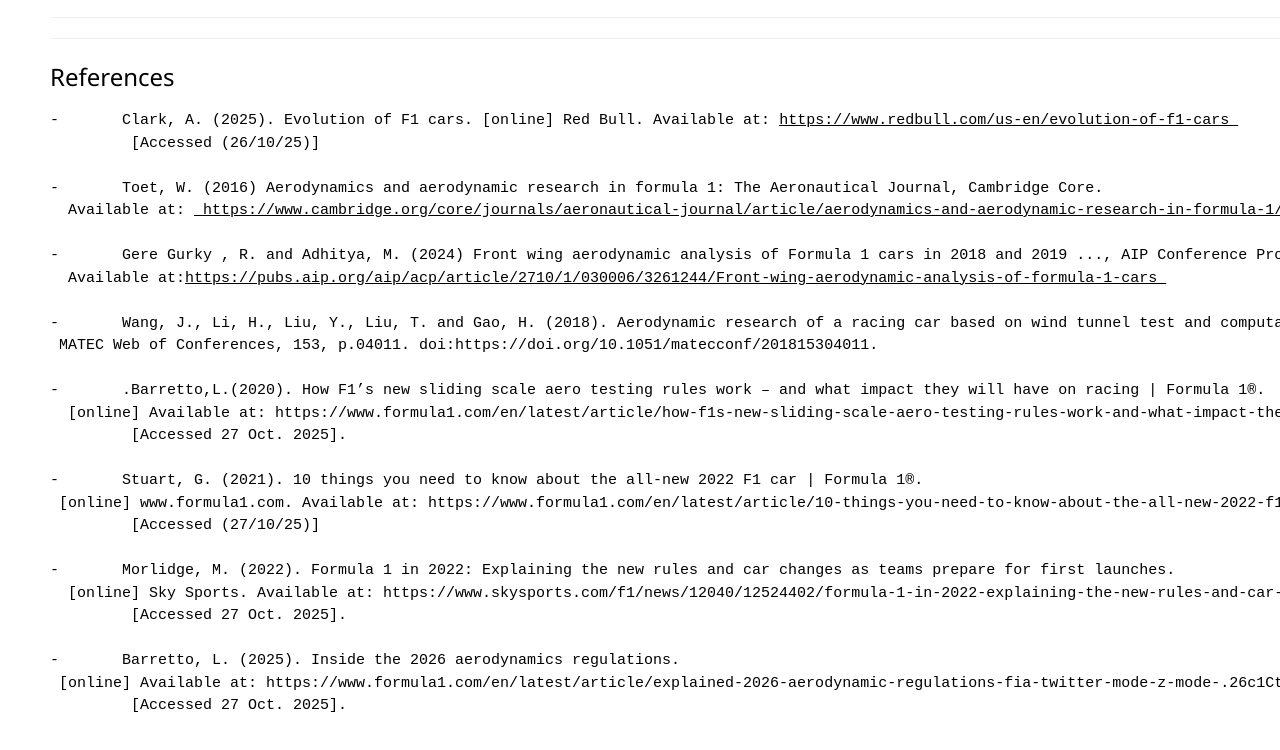
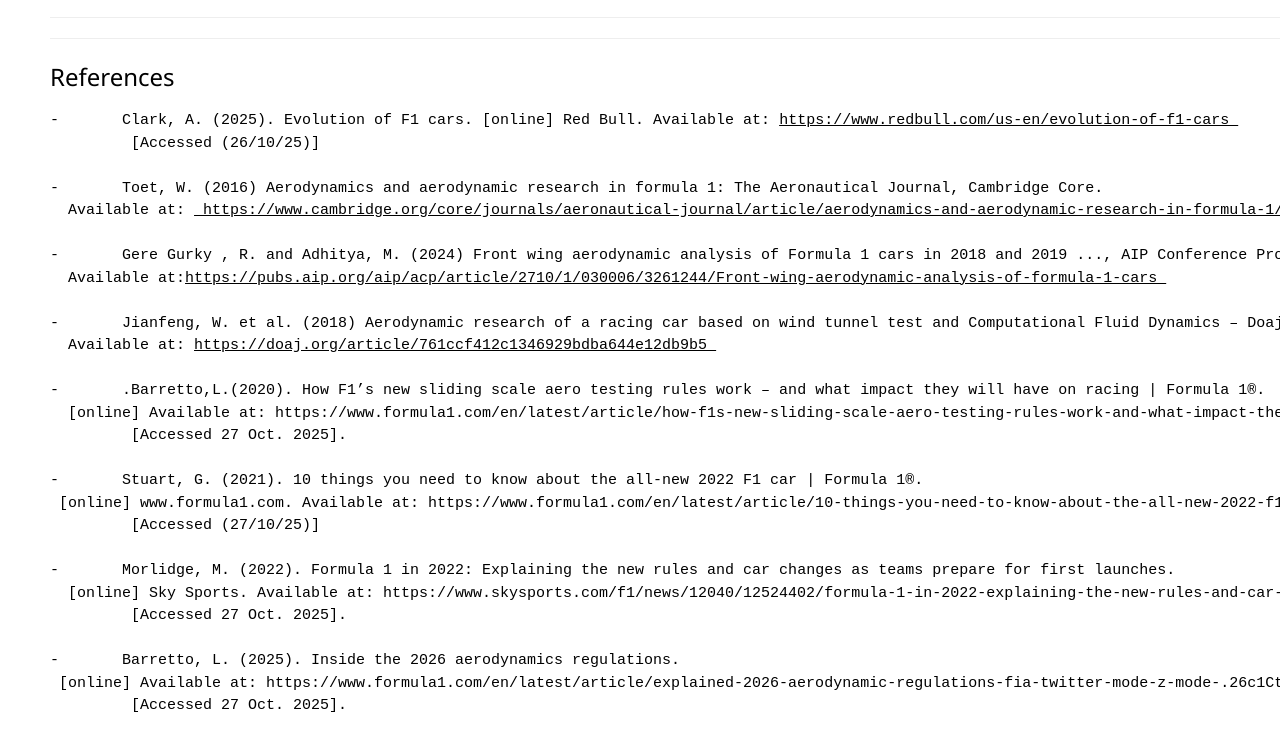
Before and after one commit to FEPSFY6913094/FY6913094, a plain HTML site: page index.html in a window 1280 px wide. Shown: the part 2952-3702 px from the top of the page. Drawn offline with nearby package versions, Linux system fonts and the light colour scheme.

Commit message:
Revise references in index.html
Updated references for aerodynamic research in F1.

```diff
--- a/index.html
+++ b/index.html
@@ -315,8 +315,8 @@ game in order to compete (Clark,2025).
 -	Gere Gurky , R. and Adhitya, M. (2024) Front wing aerodynamic analysis of Formula 1 cars in 2018 and 2019 ..., AIP Conference Proceedings .
   Available at:<a href= " https://pubs.aip.org/aip/acp/article/2710/1/030006/3261244/Front-wing-aerodynamic-analysis-of-formula-1-cars">https://pubs.aip.org/aip/acp/article/2710/1/030006/3261244/Front-wing-aerodynamic-analysis-of-formula-1-cars </a>
 
--	Wang, J., Li, H., Liu, Y., Liu, T. and Gao, H. (2018). Aerodynamic research of a racing car based on wind tunnel test and computational fluid dynamics.
- MATEC Web of Conferences, 153, p.04011. doi:https://doi.org/10.1051/matecconf/201815304011.
+-	Jianfeng, W. et al. (2018) Aerodynamic research of a racing car based on wind tunnel test and Computational Fluid Dynamics – Doaj, MATEC Web of Conferences.
+  Available at: <a href=" https://doaj.org/article/761ccf412c1346929bdba644e12db9b5">https://doaj.org/article/761ccf412c1346929bdba644e12db9b5 </a>
 
 -	.Barretto,L.(2020). How F1’s new sliding scale aero testing rules work – and what impact they will have on racing | Formula 1®.
   [online] Available at: https://www.formula1.com/en/latest/article/how-f1s-new-sliding-scale-aero-testing-rules-work-and-what-impact-they-will.pn0sG8N4A0cjbNRbdYx8a?
```
